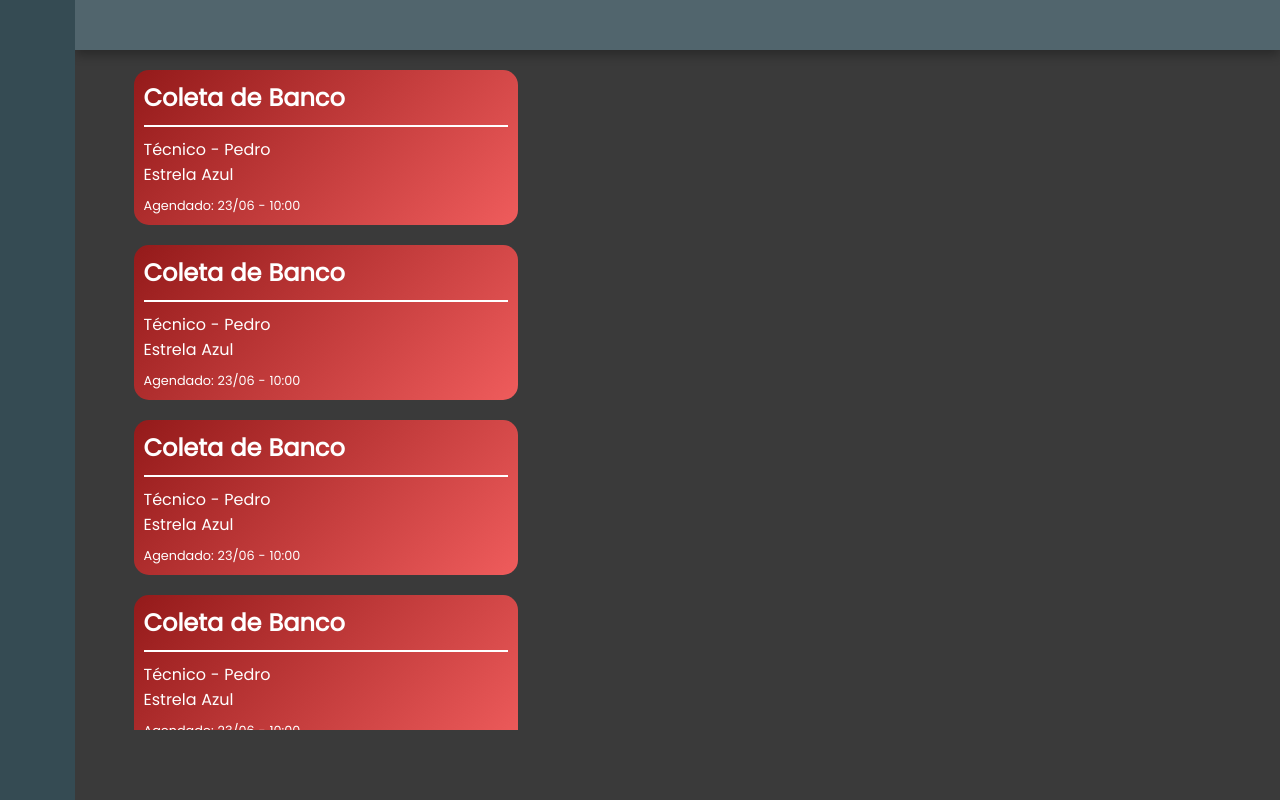
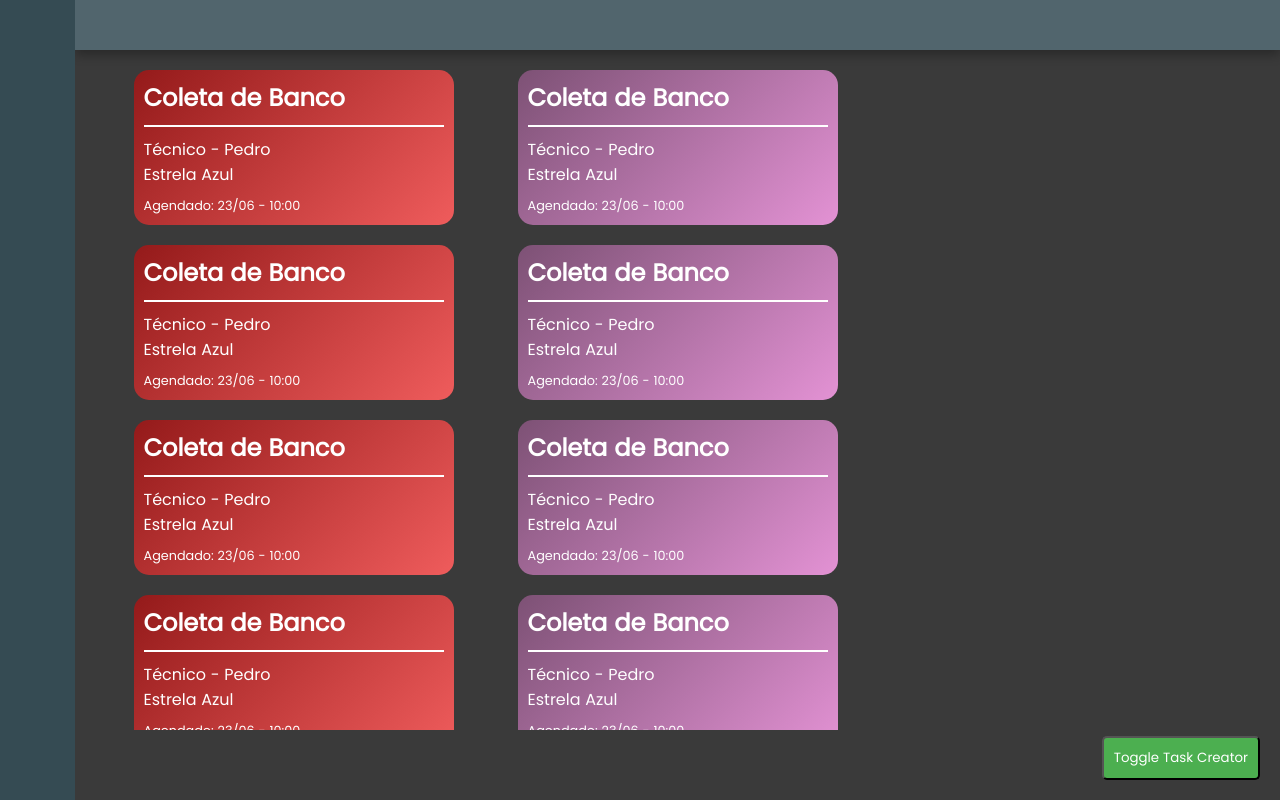
Before and after one commit to ByakkoLord/Signal-Front, a React (Vite) app in the folder signal/: page / in a window 1280 px wide. Built offline with nearby package versions, Linux system fonts and the light colour scheme.

Commit message:
add new functions

```diff
--- a/signal/src/main/index.js
+++ b/signal/src/main/index.js
@@ -6,8 +6,11 @@ import icon from '../../resources/icon.png?asset'
 function createWindow() {
   // Create the browser window.
   const mainWindow = new BrowserWindow({
-    width: 900,
+    width: 1000,
     height: 670,
+    minHeight: 670,
+    minWidth: 1000,
+    title: 'Signal',
     show: false,
     autoHideMenuBar: true,
     ...(process.platform === 'linux' ? { icon } : {}),
--- a/signal/src/renderer/src/assets/base.css
+++ b/signal/src/renderer/src/assets/base.css
@@ -70,8 +70,8 @@
   flex-direction: column;
   justify-content: center;
   align-items: center;
-  width: 30vw;
+  width: 25vw;
   padding: 10px;
   border-radius: 15px;
-  background: linear-gradient(135deg, #941A1A, #ef5c5c);
+
 }
--- a/signal/src/renderer/src/components/Dashboard.jsx
+++ b/signal/src/renderer/src/components/Dashboard.jsx
@@ -1,13 +1,36 @@
-import PriorityBoard from "./dashboard/PriorityBoard"
-import SecondaryBoard from "./dashboard/SecondaryBoard"
-import LastBoard from "./dashboard/LastBoard"
+import React, { useEffect } from 'react'
+import TaskCreator from './dashboard/TaskCreator'
+
+import PriorityBoard from './dashboard/PriorityBoard'
+import SecondaryBoard from './dashboard/SecondaryBoard'
+import LastBoard from './dashboard/LastBoard'
 
 export default function Dashboard() {
+  const [openTaskCreator, setOpenTaskCreator] = React.useState(false)
+
+  useEffect(() => {}, [])
+
   return (
     <div className="dashboard">
-        <PriorityBoard/>
-        <SecondaryBoard/>
-        <LastBoard/>
+      <PriorityBoard type="first" />
+      <SecondaryBoard type="second" />
+      <LastBoard type="third" />
+      <button
+        style={{
+          position: 'fixed',
+          bottom: '20px',
+          right: '20px',
+          marginTop: '20px',
+          padding: '10px',
+          borderRadius: '5px',
+          backgroundColor: '#4CAF50',
+          color: 'white'
+        }}
+        onClick={() => setOpenTaskCreator(!openTaskCreator)}
+      >
+        Toggle Task Creator
+      </button>
+      {openTaskCreator && <TaskCreator />}
     </div>
   )
 }
--- a/signal/src/renderer/src/components/dashboard/PriorityBoard.jsx
+++ b/signal/src/renderer/src/components/dashboard/PriorityBoard.jsx
@@ -1,14 +1,15 @@
 import Tasks from "./Tasks";
 
-export default function PriorityBoard() {
+export default function PriorityBoard({ type }) {
+  console.log("1"+type);
   return (
     <div className="priority-board">
-        <Tasks/>
-        <Tasks/>
-        <Tasks/>
-        <Tasks/>
-        <Tasks/>
-        <Tasks/>
+        <Tasks type={type}/>
+        <Tasks type={type}/>
+        <Tasks type={type}/>
+        <Tasks type={type}/>
+        <Tasks type={type}/>
+        <Tasks type={type}/>
     </div>
   );
 }
--- a/signal/src/renderer/src/components/dashboard/SecondaryBoard.jsx
+++ b/signal/src/renderer/src/components/dashboard/SecondaryBoard.jsx
@@ -1,6 +1,13 @@
-export default function SecondaryBoard() {
+import Tasks from "./Tasks";
+
+export default function SecondaryBoard( { type } ) {
   return (
     <div className="secondary-board">
+      <Tasks type={type}/>
+      <Tasks type={type}/>
+      <Tasks type={type}/>
+      <Tasks type={type}/>
+      <Tasks type={type}/>
     </div>
   );
 }
--- /dev/null
+++ b/signal/src/renderer/src/components/dashboard/TaskCreator.jsx
@@ -0,0 +1,40 @@
+export default function TaskCreator() {
+  return (
+    <div className="task-creator" style={{ position: 'fixed', bottom: '80px', right: '20px', backgroundColor: 'rgba(76, 59, 141, 0.8)', padding: '20px', borderRadius: '10px', width: '300px' }}>
+      <h1
+        style={{
+          color: 'white',
+          fontSize: '1.5rem',
+          fontWeight: 'bolder',
+          textAlign: 'center',
+          fontFamily: 'Poppins-regular'
+        }}
+      >
+        Criar Tarefa
+      </h1>
+      <div style={{ width: '100%', height: 2, backgroundColor: 'white', marginBottom: 10 }} />
+      <input
+        type="text"
+        placeholder="Título da tarefa"
+        style={{ width: '100%', padding: '10px', borderRadius: '5px', marginBottom: '10px', outline: 'none', backgroundColor: 'rgba(72, 72, 72, 0.8)', border: 'none', color: 'white' }}
+      />
+      <textarea
+
+
+        placeholder="Descrição da tarefa"
+        style={{ resize: "none" ,height: '100px', width: '100%', padding: '10px', borderRadius: '5px', marginBottom: '10px', outline: 'none', backgroundColor: 'rgba(72, 72, 72, 0.8)', border: 'none', color: 'white' }}
+      />
+      <button
+        style={{
+          width: '100%',
+          padding: '10px',
+          borderRadius: '5px',
+          backgroundColor: '#4CAF50',
+          color: 'white'
+        }}
+      >
+        Criar
+      </button>
+    </div>
+  )
+}
--- a/signal/src/renderer/src/components/dashboard/Tasks.jsx
+++ b/signal/src/renderer/src/components/dashboard/Tasks.jsx
@@ -1,6 +1,19 @@
-export default function Tasks() {
+import React, { useState, useEffect } from 'react';
+
+export default function Tasks( { type } ) {
+  const [color, setColor] = useState('')
+  console.log(type + " tasks")
+  useEffect(() => {
+     if ( type === "first" ) {
+    console.log(type)
+    setColor('linear-gradient(135deg, #941A1A, #ef5c5c)')
+  } else if ( type === "second" ) {
+    console.log(type)
+    setColor('linear-gradient(135deg, #7D5175, #E392D4)')
+  }
+  }, [type])
   return (
-    <div className="tasks">
+    <div className="tasks" style={{background: color}}>
       <h1
         style={{
           color: 'white',
@@ -10,6 +23,7 @@ export default function Tasks() {
           alignSelf: 'flex-start',
           paddingBottom: '10px',
           fontFamily: 'Poppins-regular',
+
         }}
       >
         Coleta de Banco
```
Also changed, not shown: signal/resources/logo_signal.png (added), 1 other file (tests, documents, lock files or other folders).
